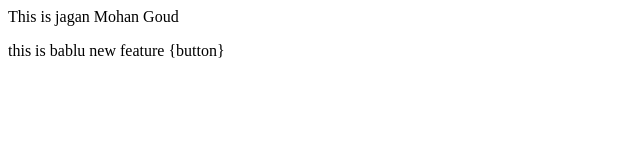
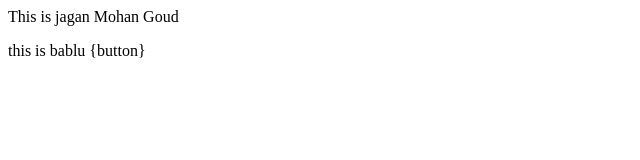
Before and after one commit to jagan900800/Localrepo, a plain HTML site: page index.html in a window 1280 px wide. Shown: the full height of the page, 0-640 px from the left. Drawn offline with Linux system fonts and the light colour scheme.

Commit message:
Updated index.html with bablu paragraph

```diff
--- a/index.html
+++ b/index.html
@@ -1,2 +1,2 @@
 <p>This is jagan Mohan Goud</p>
-<p> this is bablu new feature {button}</p>
+<p> this is bablu {button}</p>
```
